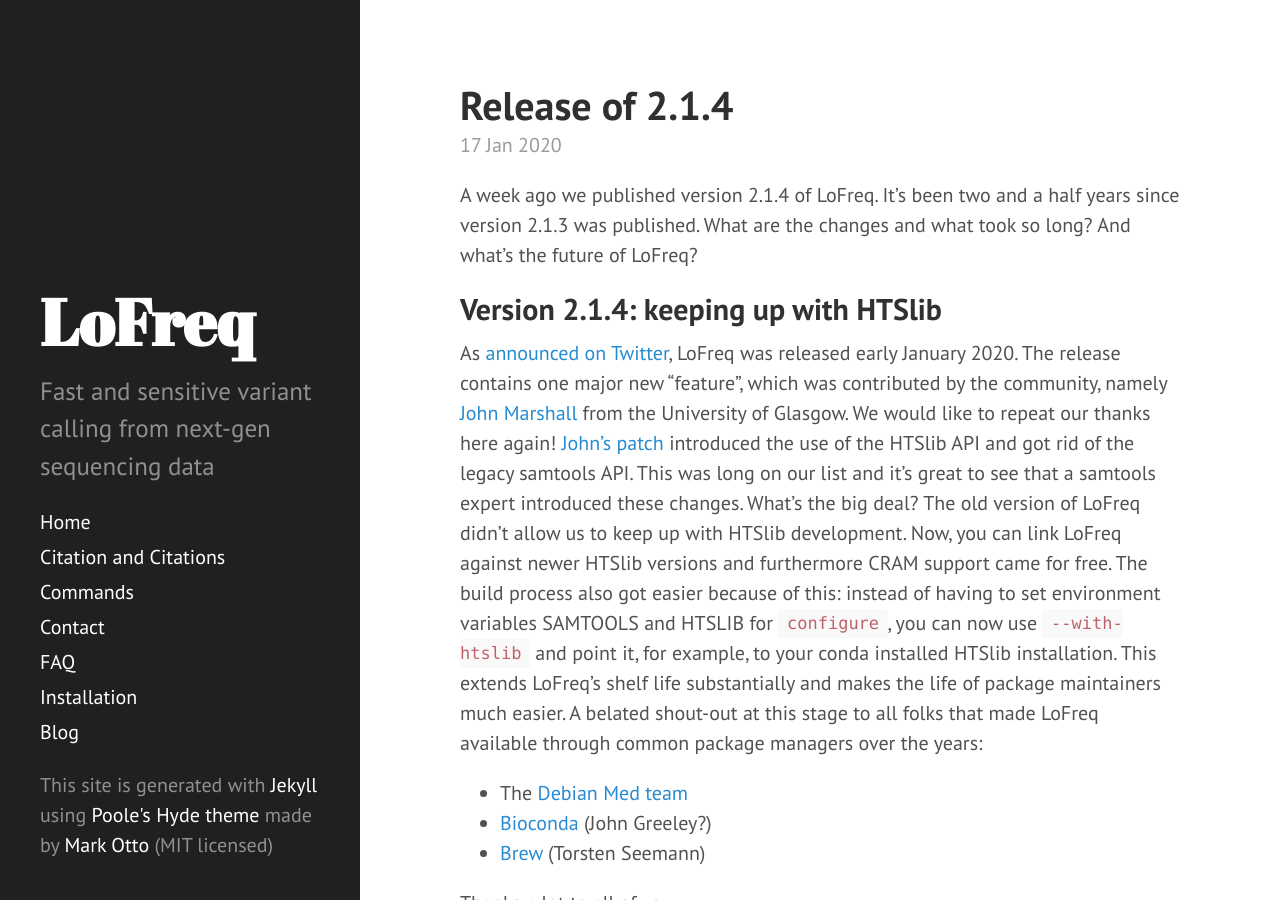
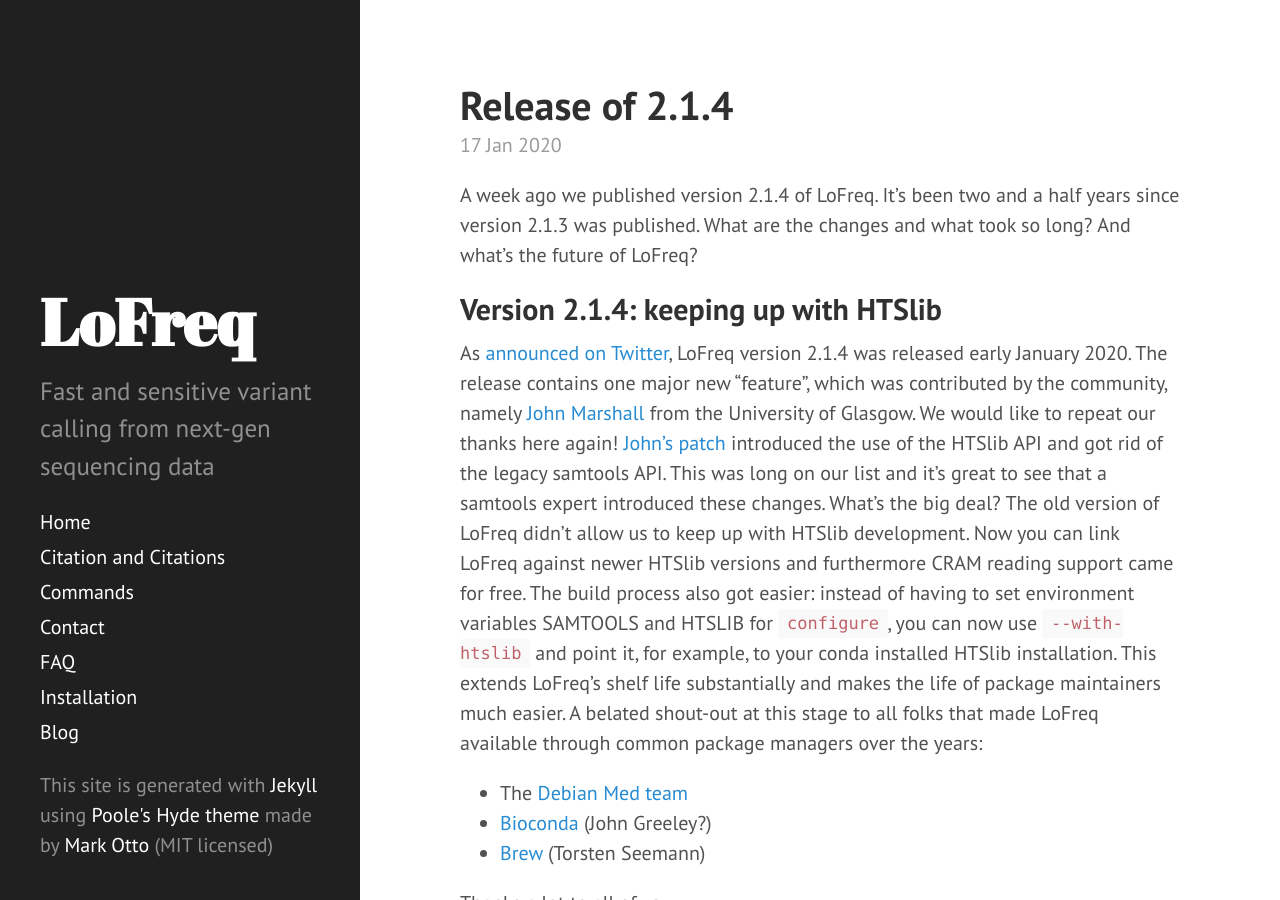
Before and after one commit to CSB5/lofreq, a Jekyll site: the page built from _posts/2020-01-17-release-of-lofreq-2.1.4.md, in a window 1280 px wide and 900 px high. Built offline with Jekyll 4.4.1, drawn with Linux system fonts in a browser that asks for light colours; some of the changed text lies outside the part shown.

Commit message:
Tiny corrections

```diff
--- a/_posts/2020-01-17-release-of-lofreq-2.1.4.md
+++ b/_posts/2020-01-17-release-of-lofreq-2.1.4.md
@@ -7,7 +7,7 @@ A week ago we published version 2.1.4 of LoFreq. It’s been two and a half year
 
 ## Version 2.1.4: keeping up with HTSlib
 
-As [announced on Twitter](https://twitter.com/me_myself_andY/status/1213493490853634049), LoFreq was released early January 2020. The release contains one major new “feature”, which was contributed by the community, namely [John Marshall](https://github.com/jmarshall) from the University of Glasgow. We would like to repeat our thanks here again! [John’s patch](https://github.com/CSB5/lofreq/pull/86) introduced the use of the HTSlib API and got rid of the legacy samtools API. This was long on our list and it’s great to see that a samtools expert introduced these changes. What’s the big deal? The old version of LoFreq didn’t allow us to keep up with HTSlib development. Now, you can link LoFreq against newer HTSlib versions and furthermore CRAM support came for free. The build process also got easier because of this: instead of having to set environment variables SAMTOOLS and HTSLIB for `configure`, you can now use `--with-htslib` and point it, for example, to your conda installed HTSlib installation. This extends LoFreq’s shelf life substantially and makes the life of package maintainers much easier. A belated shout-out at this stage to all folks that made LoFreq available through common package managers over the years:
+As [announced on Twitter](https://twitter.com/me_myself_andY/status/1213493490853634049), LoFreq version 2.1.4 was released early January 2020. The release contains one major new “feature”, which was contributed by the community, namely [John Marshall](https://github.com/jmarshall) from the University of Glasgow. We would like to repeat our thanks here again! [John’s patch](https://github.com/CSB5/lofreq/pull/86) introduced the use of the HTSlib API and got rid of the legacy samtools API. This was long on our list and it’s great to see that a samtools expert introduced these changes. What’s the big deal? The old version of LoFreq didn’t allow us to keep up with HTSlib development. Now you can link LoFreq against newer HTSlib versions and furthermore CRAM reading support came for free. The build process also got easier: instead of having to set environment variables SAMTOOLS and HTSLIB for `configure`, you can now use `--with-htslib` and point it, for example, to your conda installed HTSlib installation. This extends LoFreq’s shelf life substantially and makes the life of package maintainers much easier. A belated shout-out at this stage to all folks that made LoFreq available through common package managers over the years:
 
 - The [Debian Med team](https://wiki.debian.org/DebianMed)
 - [Bioconda](https://bioconda.github.io/) (John Greeley?)
```
Also changed, not shown: other parts of _posts/2020-01-17-release-of-lofreq-2.1.4.md (+1 -1 lines).
